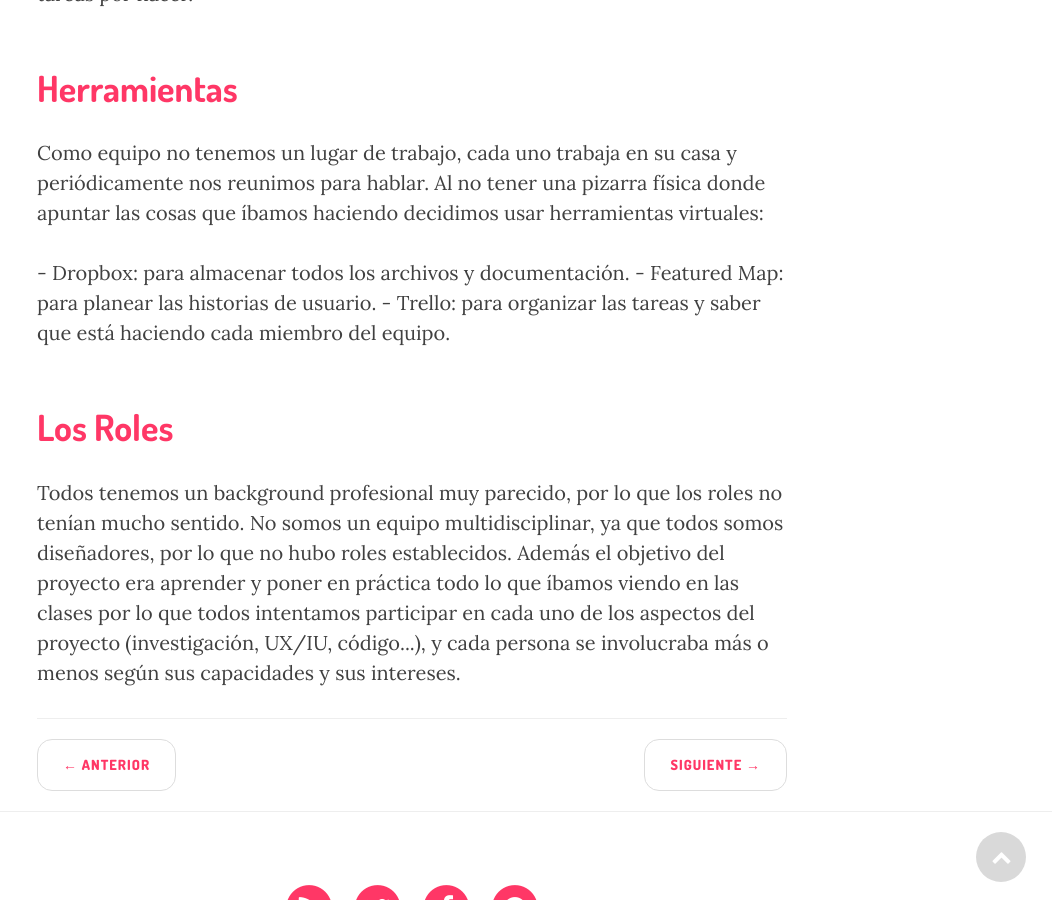
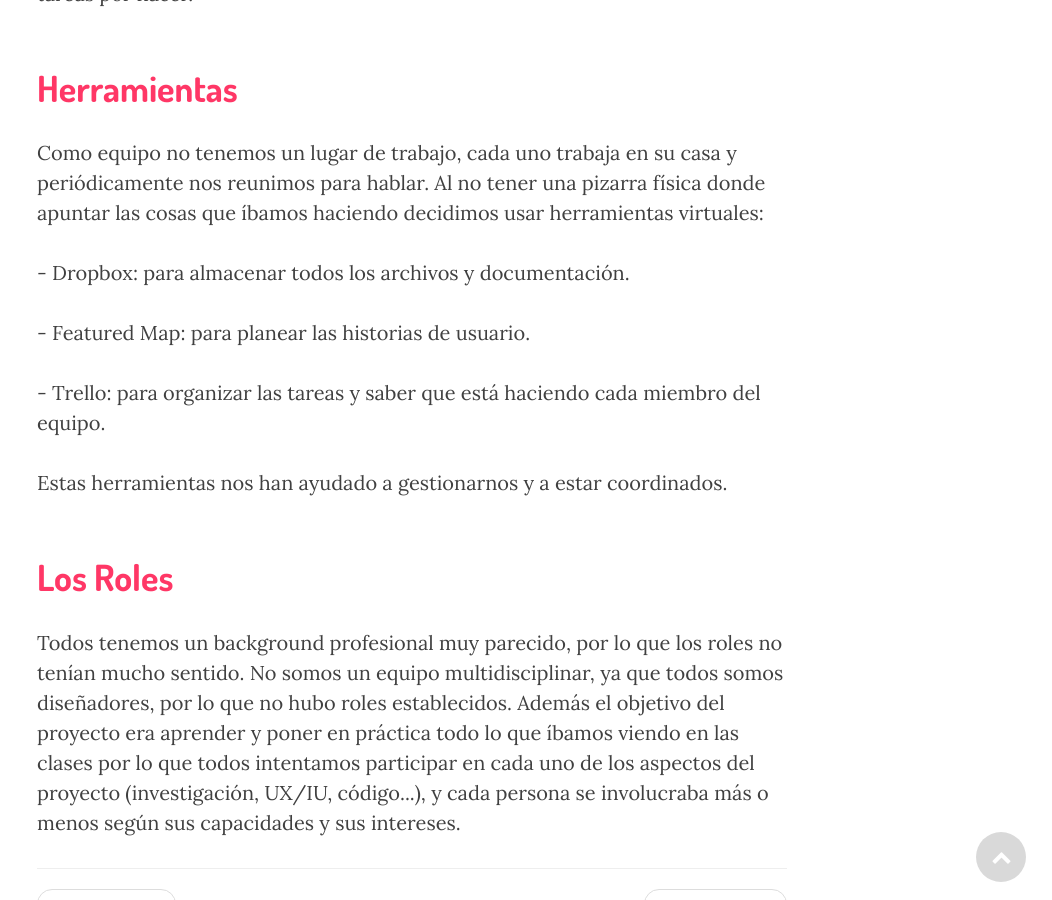
Before and after one commit to Rooof-Project/memoria, a Jekyll site: the page built from _posts/2015-04-17-El-proceso.markdown, in a window 1280 px wide and 900 px high, scrolled down 2030 px. Shown: the whole window, without its empty margins (228-1280 px from the left). Built offline with Jekyll 4.4.1, drawn with Linux system fonts in a browser that asks for light colours; nearby versions of some CDN libraries.

Commit message:
Updated 2015-04-17-El-proceso.markdown

```diff
--- a/_posts/2015-04-17-El-proceso.markdown
+++ b/_posts/2015-04-17-El-proceso.markdown
@@ -5,6 +5,7 @@ subtitle: "Many say exploration is part of our destiny, but it’s actually our
 "header-img": "img/post-bg-03.jpg"
 published: true
 ---
+
 
 
 <h2 class="section-heading">Metodología de trabajo</h2>
@@ -28,10 +29,10 @@ published: true
 <p>Como equipo no tenemos un lugar de trabajo, cada uno trabaja en su casa y periódicamente nos reunimos para hablar. Al no tener una pizarra física donde apuntar las cosas que íbamos haciendo decidimos usar herramientas virtuales:
 </p>
 
-<p>- Dropbox: para almacenar todos los archivos y documentación.
-- Featured Map: para planear las historias de usuario.
-- Trello: para organizar las tareas y saber que está haciendo cada miembro del equipo.
-</p>
+<p>- Dropbox: para almacenar todos los archivos y documentación.</p>
+<p>- Featured Map: para planear las historias de usuario.</p>
+<p>- Trello: para organizar las tareas y saber que está haciendo cada miembro del equipo.</p>
+<p>Estas herramientas nos han ayudado a gestionarnos y a estar coordinados.</p>
 
 <h2 class="section-heading">Los Roles</h2>
 
```
